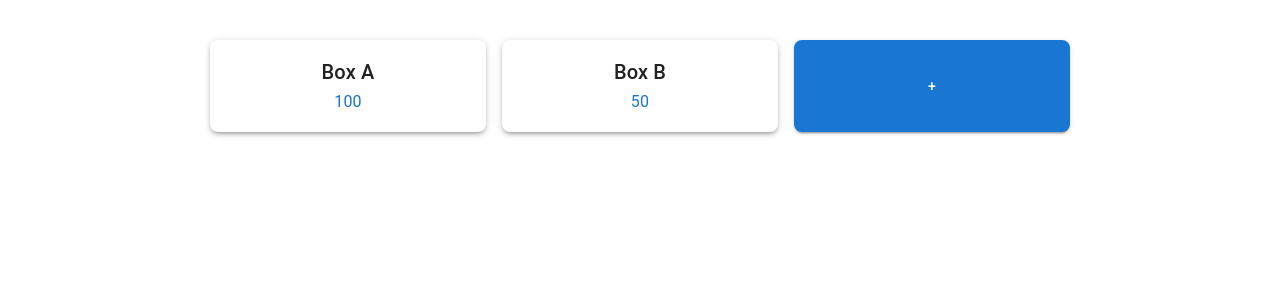
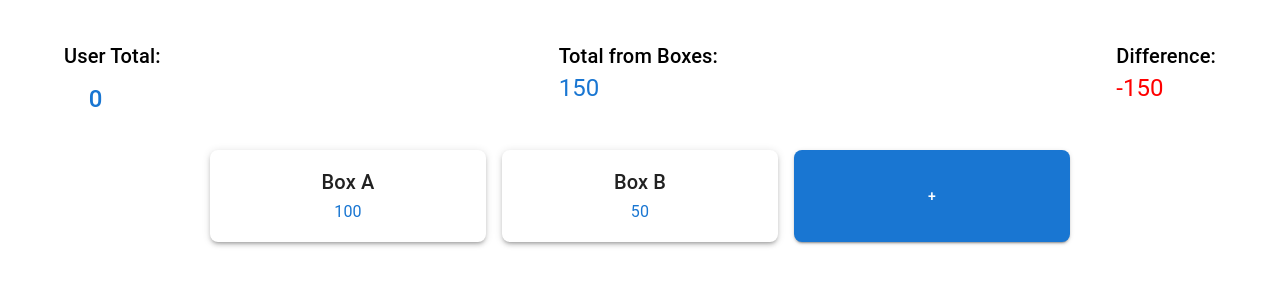
Before and after one commit to aspiforgreat/traveltracker, a React (Create React App) app: page / in a window 1280 px wide. Shown: the top 300 px of the page. Built offline with nearby package versions, Linux system fonts and the light colour scheme.

Commit message:
added top tool bar and some basic numbers that display totals

```diff
--- a/src/App.js
+++ b/src/App.js
@@ -3,6 +3,7 @@ import { BrowserRouter as Router, Routes, Route, useNavigate } from "react-route
 import { Box, Button, Container, Grid, Paper, Typography, Modal, TextField } from "@mui/material";
 import DetailPage from "./DetailPage";
 import AddBoxForm from "./AddBoxForm";
+import TotalDisplay from "./TotalDisplay";
 
 const DraggableBox = ({ name, number, onDragStart, onDrop, onClick }) => {
     return (
@@ -75,7 +76,12 @@ const AppContent = () => {
     };
 
     return (
+        <>
+
+
             <Container sx={{ mt: 5 }}>
+                {/* Total Display Component */}
+                <TotalDisplay boxes={boxes}  />
                 <Grid container spacing={2} justifyContent="center">
                     {boxes.map((box) => (
                         <Grid item xs={12} sm={4} md={3} key={box.name}>
@@ -131,7 +137,9 @@ const AppContent = () => {
                     </Box>
                 </Modal>
             </Container>
+        </>
     );
+
 };
 
 const App = () => (
--- /dev/null
+++ b/src/TotalDisplay.js
@@ -0,0 +1,100 @@
+import React, { useState } from "react";
+import { Box, Button, Modal, TextField, Typography } from "@mui/material";
+
+// Function to calculate total sum of all box numbers
+const calculateTotal = (boxes) => {
+    return boxes.reduce((total, box) => total + box.number, 0);
+};
+
+const TotalDisplay = ({ boxes }) => {
+    const [userTotal, setUserTotal] = useState(0);
+    const [showModal, setShowModal] = useState(false);
+
+    const totalBoxSum = calculateTotal(boxes);
+    const difference = userTotal - totalBoxSum;
+    const differenceColor = difference >= 0 ? "green" : "red";
+
+    const handleEditClick = () => {
+        setShowModal(true);
+    };
+
+    const handleCloseModal = () => {
+        setShowModal(false);
+    };
+
+    const handleSaveUserTotal = () => {
+        const inputTotal = parseFloat(userTotal);
+        if (!isNaN(inputTotal)) {
+            setUserTotal(inputTotal);
+        }
+        setShowModal(false);
+    };
+
+    return (
+        <Box sx={{ display: "flex", justifyContent: "space-between", mb: 3 }}>
+            {/* User Total Button */}
+            <Box>
+                <Typography variant="h6">User Total: </Typography>
+                <Button onClick={handleEditClick} sx={{ fontSize: "1.5rem", textTransform: "none" }}>
+                    {userTotal}
+                </Button>
+            </Box>
+
+            {/* Total Sum of Boxes */}
+            <Box>
+                <Typography variant="h6">Total from Boxes: </Typography>
+                <Typography variant="h5" color="primary">{totalBoxSum}</Typography>
+            </Box>
+
+            {/* Difference */}
+            <Box>
+                <Typography variant="h6">Difference: </Typography>
+                <Typography variant="h5" color={differenceColor}>
+                    {difference}
+                </Typography>
+            </Box>
+
+            {/* Modal for Editing User Total */}
+            <Modal open={showModal} onClose={handleCloseModal}>
+                <Box
+                    sx={{
+                        display: "flex",
+                        justifyContent: "center",
+                        alignItems: "center",
+                        height: "100vh",
+                    }}
+                >
+                    <Box
+                        sx={{
+                            p: 3,
+                            bgcolor: "white",
+                            borderRadius: 2,
+                            width: 300,
+                            textAlign: "center",
+                        }}
+                    >
+                        <Typography variant="h6">Edit User Total</Typography>
+                        <TextField
+                            fullWidth
+                            label="Enter New Total"
+                            type="number"
+                            value={userTotal}
+                            onChange={(e) => setUserTotal(e.target.value)}
+                            sx={{ mb: 2 }}
+                        />
+                        <Box sx={{ display: "flex", justifyContent: "space-between" }}>
+                            <Button onClick={handleCloseModal} variant="outlined">
+                                Cancel
+                            </Button>
+                            <Button onClick={handleSaveUserTotal} variant="contained">
+                                Save
+                            </Button>
+                        </Box>
+                    </Box>
+                </Box>
+            </Modal>
+        </Box>
+    );
+};
+
+export default TotalDisplay;
```
Lines whose indentation alone changed are shown as unchanged.
